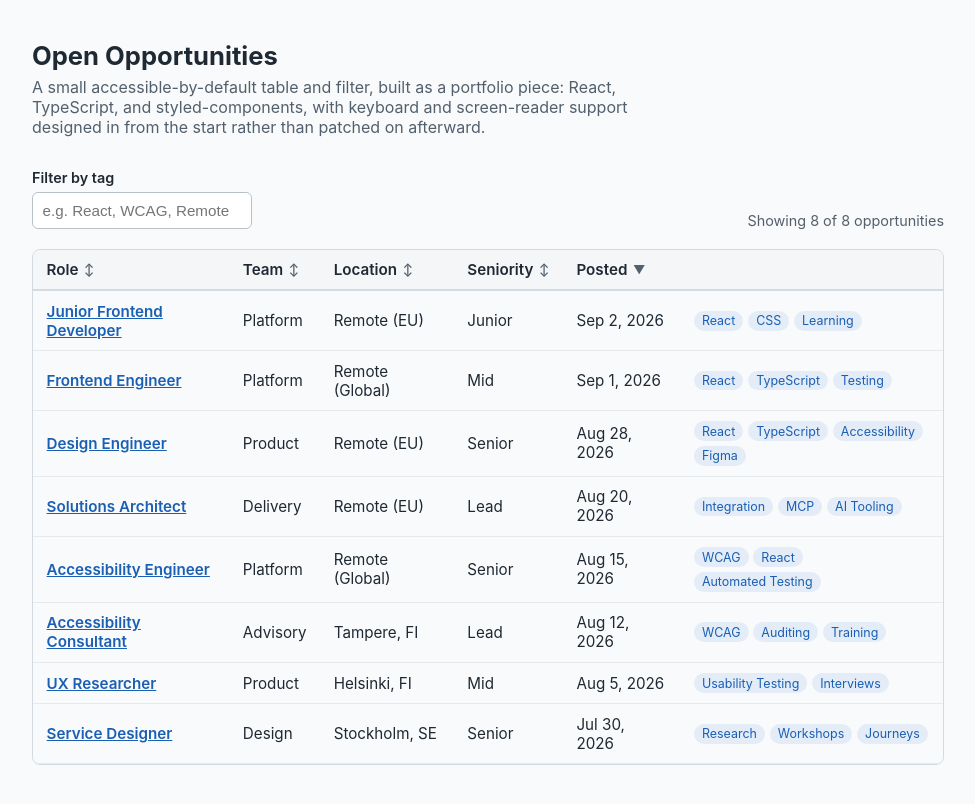
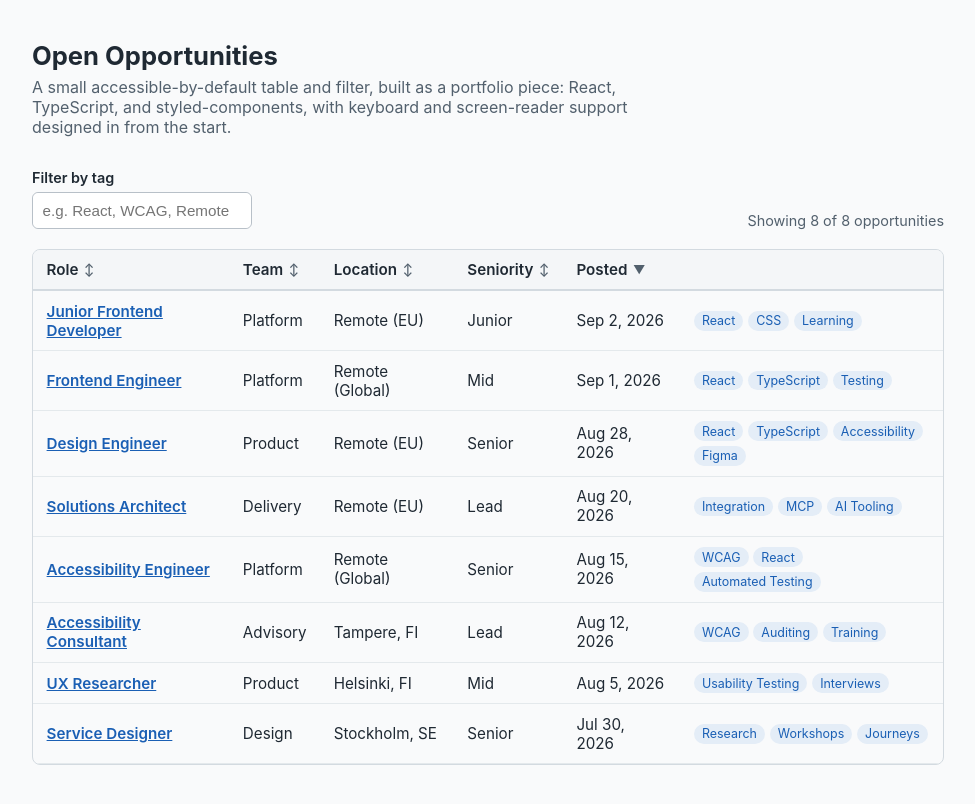
Before and after one commit to tlxo/opportunity-board, a React (Vite) app: page / in a window 1280 px wide. Shown: the top 804 px of the page, without its empty margins (152-1127 px from the left). Built offline with nearby package versions, Linux system fonts and the light colour scheme.

Commit message:
Clean the copy

```diff
--- a/src/App.tsx
+++ b/src/App.tsx
@@ -91,8 +91,7 @@ export default function App() {
           <Subtitle>
             A small accessible-by-default table and filter, built as a portfolio
             piece: React, TypeScript, and styled-components, with keyboard and
-            screen-reader support designed in from the start rather than
-            patched on afterward.
+            screen-reader support designed in from the start.
           </Subtitle>
         </Header>
 
```
